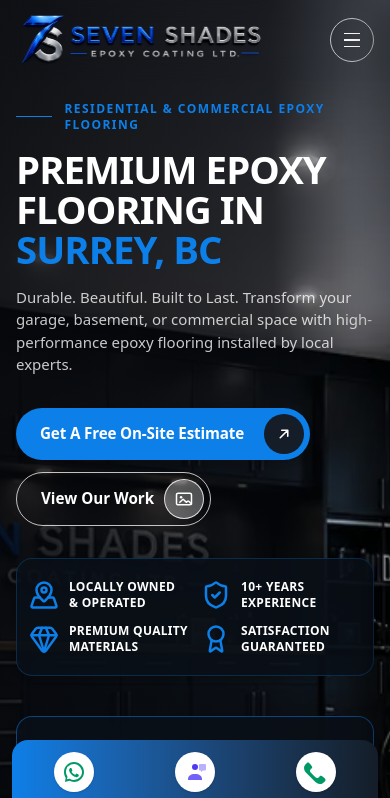
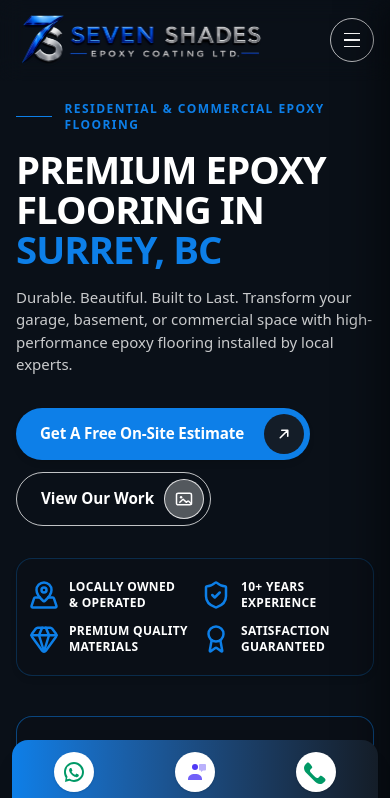
Before and after one commit to amancheema911/savenshades, a Next.js app: page / in a window 390 px wide. Shown: the top 798 px of the page. Built offline with nearby package versions, Linux system fonts and the light colour scheme.

Commit message:
updated the hero section on mobile  device

```diff
--- a/src/components/HeroBanner.tsx
+++ b/src/components/HeroBanner.tsx
@@ -65,11 +65,11 @@
 export default function HeroBanner() {
   return (
     <section className="relative -mt-[5.75rem] overflow-hidden">
-      <Image src="/images/hero-epoxy-floor-1.2.1.webp" alt="Premium epoxy garage floor with reflective flake finish" fill priority className="w-full h-full object-cover object-top"/>
+      <Image src="/images/hero-epoxy-floor-1.2.1.webp" alt="Premium epoxy garage floor with reflective flake finish" fill priority className="hidden sm:block w-full h-full object-cover object-top"/>
 
       <div className="w-full xl:w-1/2 h-full absolute inset-0 bg-gradient-to-r from-[#05070b]/85 via-[#05070b]/70 via-70% md:via-70% lg:via-50% xl:via-80% 2xl:via-70% to-transparent"></div>
 
-      <div className="relative z-10 flex flex-col">
+      <div className="relative z-10 flex flex-col bg-[var(--black)] sm:bg-transparent">
         <div className="container mx-auto flex flex-1 flex-col justify-center px-4 pt-28 pb-10 sm:px-6 sm:pt-30 sm:pb-1 lg:px-8 lg:pt-30">
           <div className="grid grid-cols-1 items-center gap-10 lg:grid-cols-12 lg:gap-8 xl:gap-12">
             <div className="animate-hero-rise lg:col-span-7">
```
